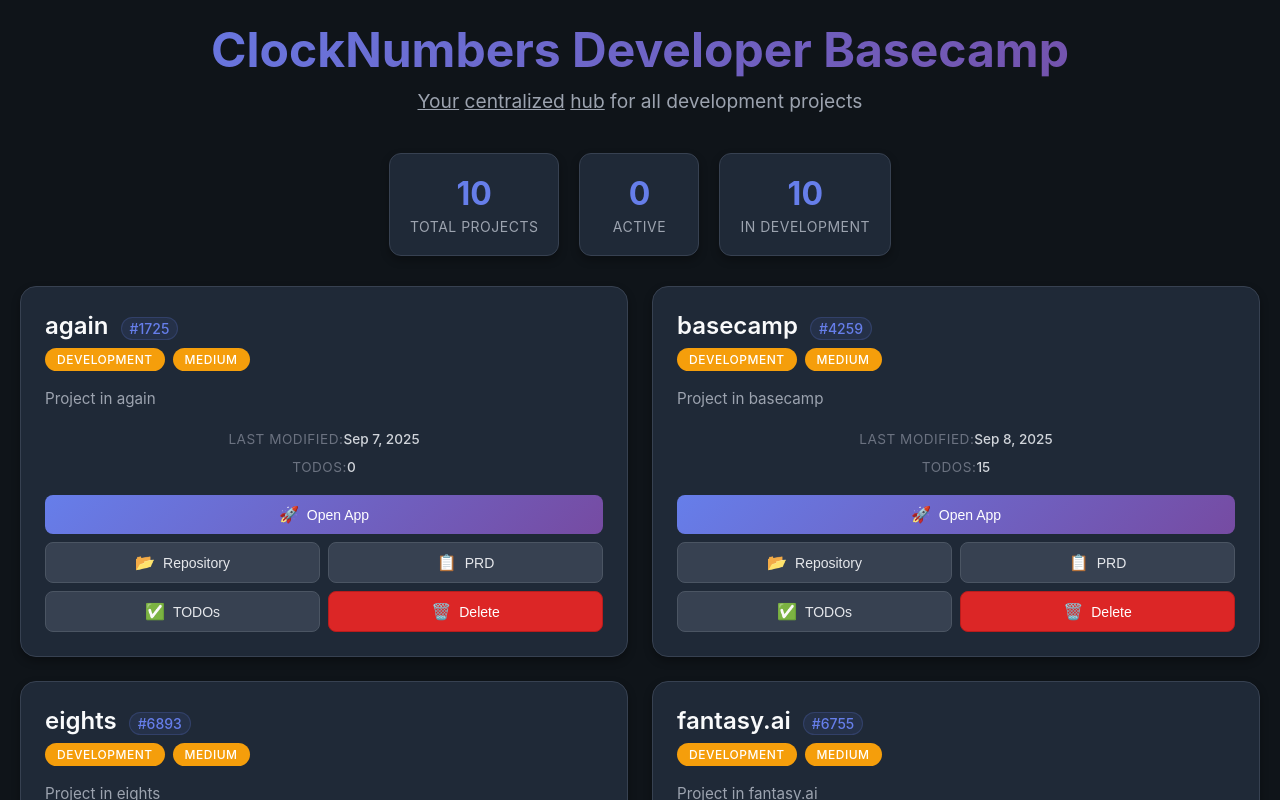
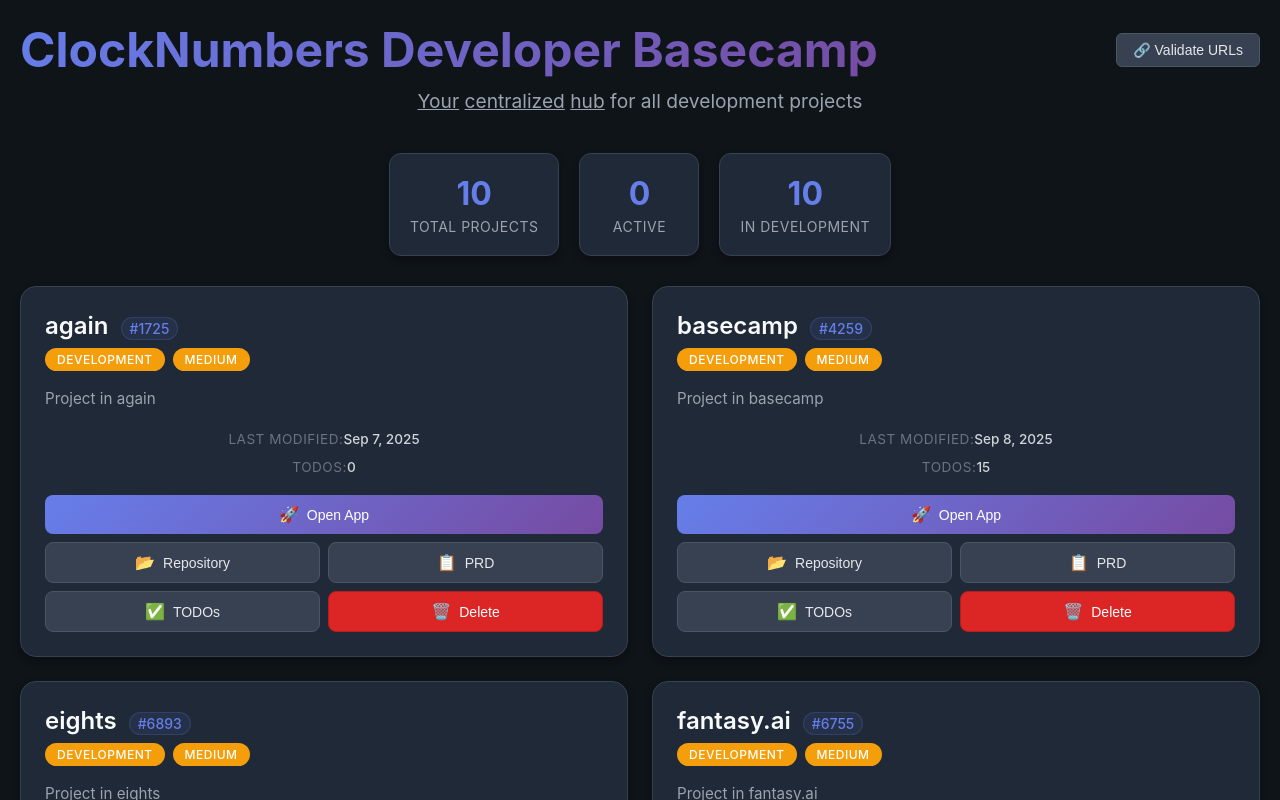
Before and after one commit to sanpixel/basecamp, a React (Create React App) app: page / in a window 1280 px wide. Shown: the top 800 px of the page. Built offline with nearby package versions, Linux system fonts and the light colour scheme; no server answers.

Commit message:
Add validate URLs button and script

```diff
--- a/package.json
+++ b/package.json
@@ -23,6 +23,7 @@
     "eject": "react-scripts eject",
     "discover": "node scripts/discover-projects.js",
     "detect-urls": "node scripts/detect-urls.js",
+    "validate-urls": "node scripts/validate-project-urls.js",
     "update-projects": "npm run discover && git add public/config.json && git commit -m \"Auto-update project discovery\" && git push",
     "reset-projects": "del /q public\\config.json 2>nul & npm run discover && git add public/config.json && git commit -m \"Reset project discovery\" && git push"
   },
--- a/src/components/Dashboard.css
+++ b/src/components/Dashboard.css
@@ -11,6 +11,29 @@
 .dashboard-header {
   text-align: center;
   margin-bottom: 40px;
+}
+
+.header-top {
+  display: flex;
+  justify-content: space-between;
+  align-items: center;
+  margin-bottom: 10px;
+}
+
+.validate-btn {
+  padding: 8px 16px;
+  background: #374151;
+  color: #e5e7eb;
+  border: 1px solid #4b5563;
+  border-radius: 6px;
+  font-size: 14px;
+  cursor: pointer;
+  transition: all 0.2s ease;
+}
+
+.validate-btn:hover {
+  background: #4b5563;
+  border-color: #6b7280;
 }
 
 .dashboard-header h1 {
--- a/src/components/Dashboard.jsx
+++ b/src/components/Dashboard.jsx
@@ -70,6 +70,11 @@ const Dashboard = () => {
     console.log(`Removed project: ${projectName}`);
   };
 
+  const validateUrls = () => {
+    // For now, just show alert - would need local API server to actually run script
+    alert('Run: npm run validate-urls');
+  };
+
   if (loading) {
     return (
       <div className="dashboard-loading">
@@ -82,7 +87,16 @@ const Dashboard = () => {
   return (
     <div className="dashboard">
       <header className="dashboard-header">
-        <h1>ClockNumbers Developer Basecamp</h1>
+        <div className="header-top">
+          <h1>ClockNumbers Developer Basecamp</h1>
+          <button
+            className="validate-btn"
+            onClick={validateUrls}
+            title="Validate project URLs"
+          >
+            🔗 Validate URLs
+          </button>
+        </div>
         <p className="dashboard-subtitle">
           <span
             style={{cursor: 'pointer', textDecoration: 'underline'}}
```
Also changed, not shown: scripts/validate-project-urls.js (added, +71 -0 lines), 1 other file (tests, documents, lock files or other folders).
